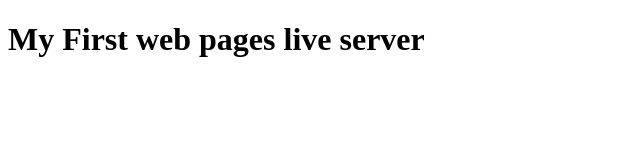
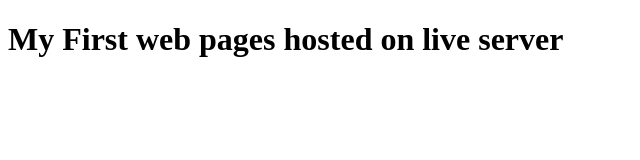
Before and after one commit to Munawwar0/Webtech, a plain HTML site: page index.html in a window 1280 px wide. Shown: the whole page, without its empty margins (0-640 px from the left). Drawn offline with Linux system fonts and the light colour scheme.

Commit message:
Update index.html

```diff
--- a/index.html
+++ b/index.html
@@ -6,6 +6,6 @@
     <title>Documents</title>
 </head>
 <body>
-    <h1>My First web pages live server</h1>
+    <h1>My First web pages hosted on live server</h1>
 </body>
 </html>
```
